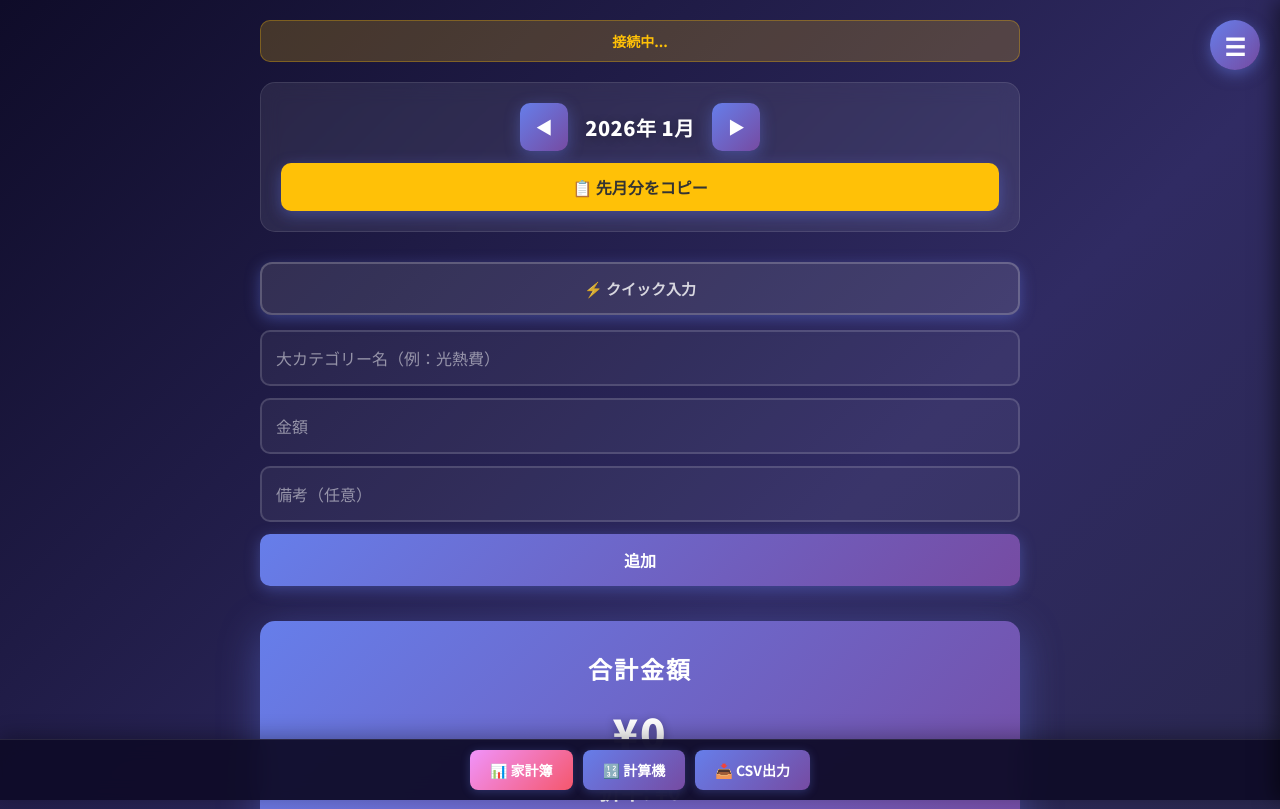
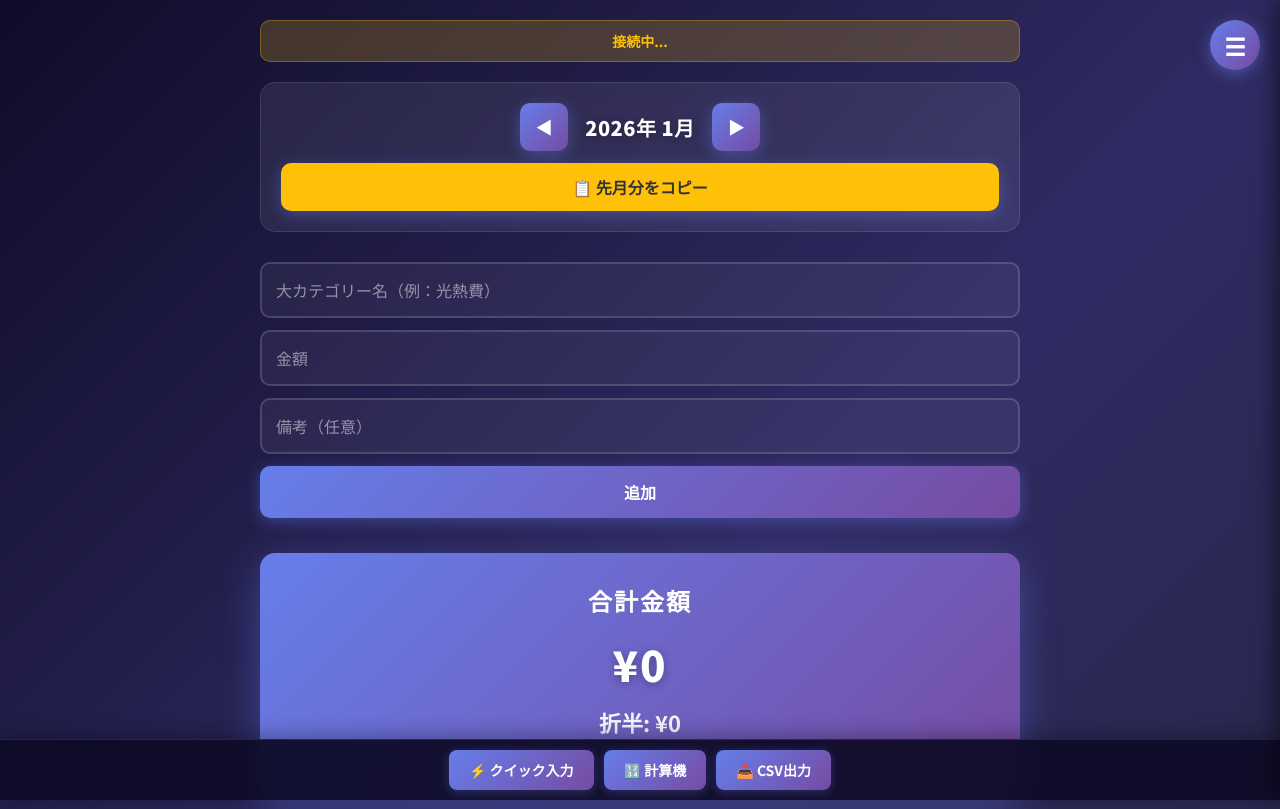
Before and after one commit to jimpei1125/kakeibo, a plain HTML site: page index.html in a window 1280 px wide. Shown: the top 809 px of the page. Drawn offline with Linux system fonts and the light colour scheme; no server answers.

Commit message:
Add files via upload

```diff
--- a/index.html
+++ b/index.html
@@ -162,11 +162,6 @@
                     <button onclick="app.budget.changeMonth(1)">▶</button>
                 </div>
                 <button onclick="app.budget.copyFromPreviousMonth()" style="width: 100%; background: #ffc107; color: #333;">📋 先月分をコピー</button>
-            </div>
-
-            <!-- クイック入力トグル -->
-            <div class="quick-input-actions">
-                <button class="quick-input-toggle" id="quickInputToggle" onclick="app.budget.toggleQuickInputMode()">⚡ クイック入力</button>
             </div>
 
             <div class="add-category">
@@ -652,7 +647,7 @@
     <!-- フッター -->
     <div class="footer">
         <div class="footer-nav">
-            <button class="nav-btn active" onclick="app.showSection('budget')">📊 家計簿</button>
+            <button class="nav-btn" id="footerQuickInput" onclick="app.budget.toggleQuickInputMode()">⚡ クイック入力</button>
             <button class="nav-btn" onclick="app.calculator.show()">🔢 計算機</button>
             <button class="nav-btn" onclick="app.csv.showModal()">📥 CSV出力</button>
         </div>
```
